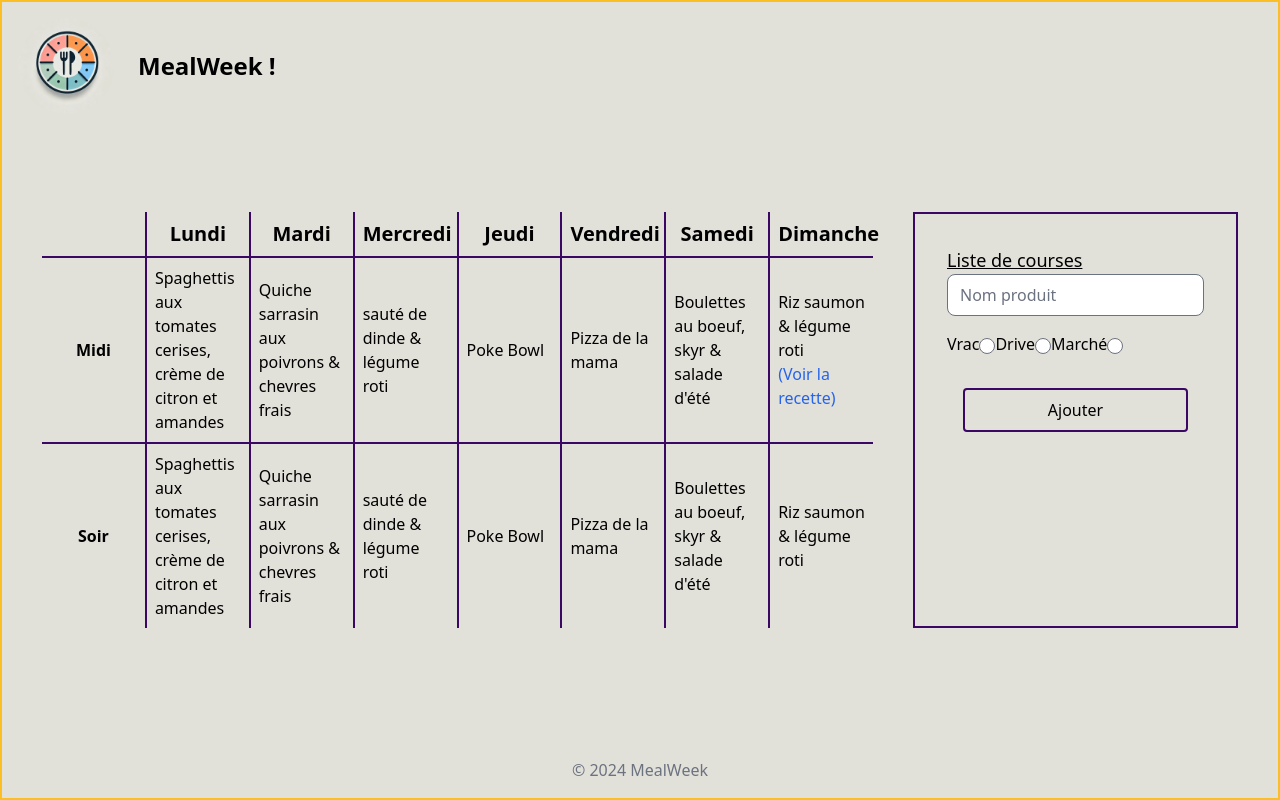
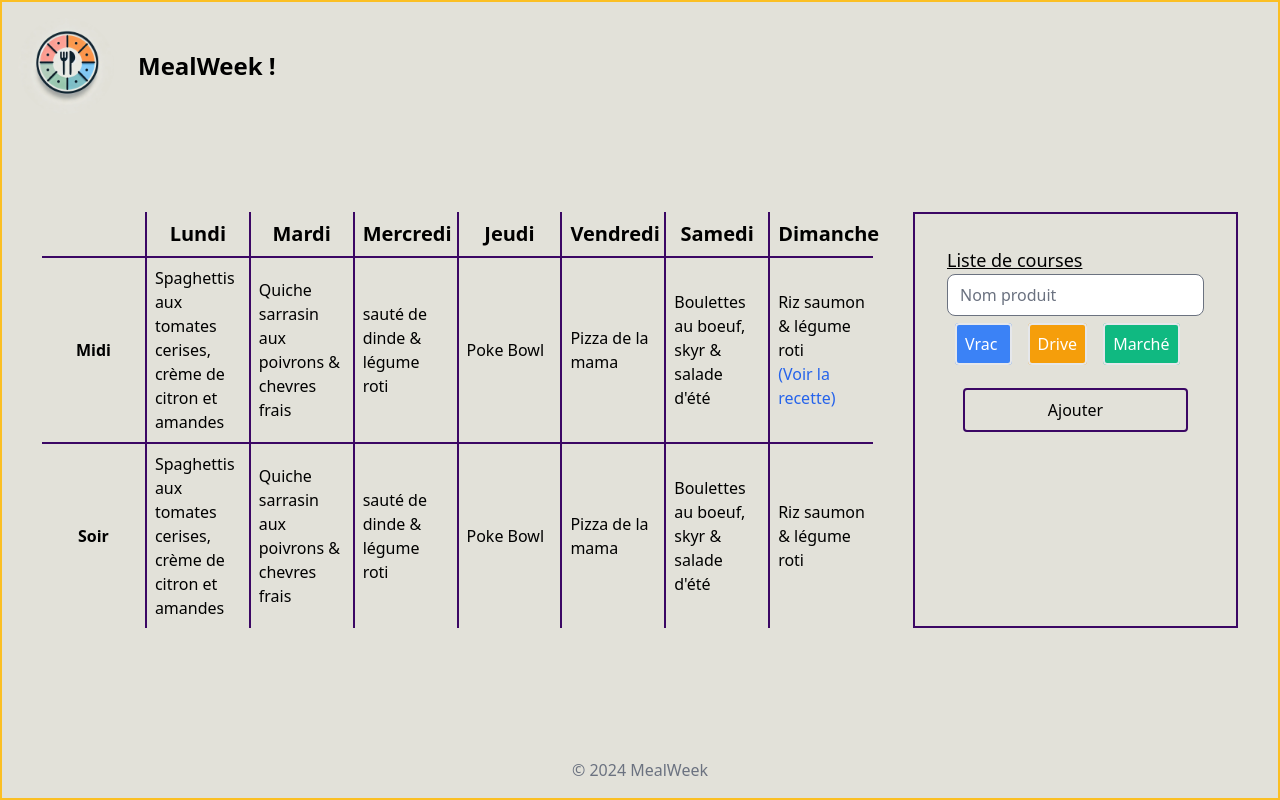
Before and after one commit to Cedrenou/MealWeek, a Vue app: page / in a window 1280 px wide. Built offline with nearby package versions, Linux system fonts and the light colour scheme.

Commit message:
add CSS radio button and required Radio

```diff
--- a/src/components/ShoppingList.vue
+++ b/src/components/ShoppingList.vue
@@ -11,7 +11,15 @@
       />
 
       <div class="py-4 text-nowrap">
-        <label for="V">Vrac</label>
+        <label
+          for="V"
+          class="border-2 bg-[#3b82f6] p-2 mx-2 rounded cursor-pointer text-white"
+          :class="{
+            'border-4 border-purple-800': shoppingForm.tag === 'V',
+          }"
+        >
+          <span> Vrac </span>
+        </label>
         <input
           type="radio"
           id="V"
@@ -19,9 +27,17 @@
           v-model="shoppingForm.tag"
           name="shoppingTag"
           required
+          class="hidden"
         />
 
-        <label for="D">Drive</label>
+        <label
+          for="D"
+          class="border-2 bg-[#f59e0b] p-2 mx-2 rounded cursor-pointer text-white"
+          :class="{
+            'border-4 border-purple-800': shoppingForm.tag === 'D',
+          }"
+          >Drive</label
+        >
         <input
           type="radio"
           id="D"
@@ -29,9 +45,17 @@
           v-model="shoppingForm.tag"
           name="shoppingTag"
           required
+          class="hidden"
         />
 
-        <label for="M">Marché</label>
+        <label
+          for="M"
+          class="border-2 bg-[#10b981] p-2 mx-2 rounded cursor-pointer text-white"
+          :class="{
+            'border-4 border-purple-800': shoppingForm.tag === 'M',
+          }"
+          >Marché</label
+        >
         <input
           type="radio"
           id="M"
@@ -39,6 +63,7 @@
           v-model="shoppingForm.tag"
           name="shoppingTag"
           required
+          class="hidden"
         />
       </div>
 
```
